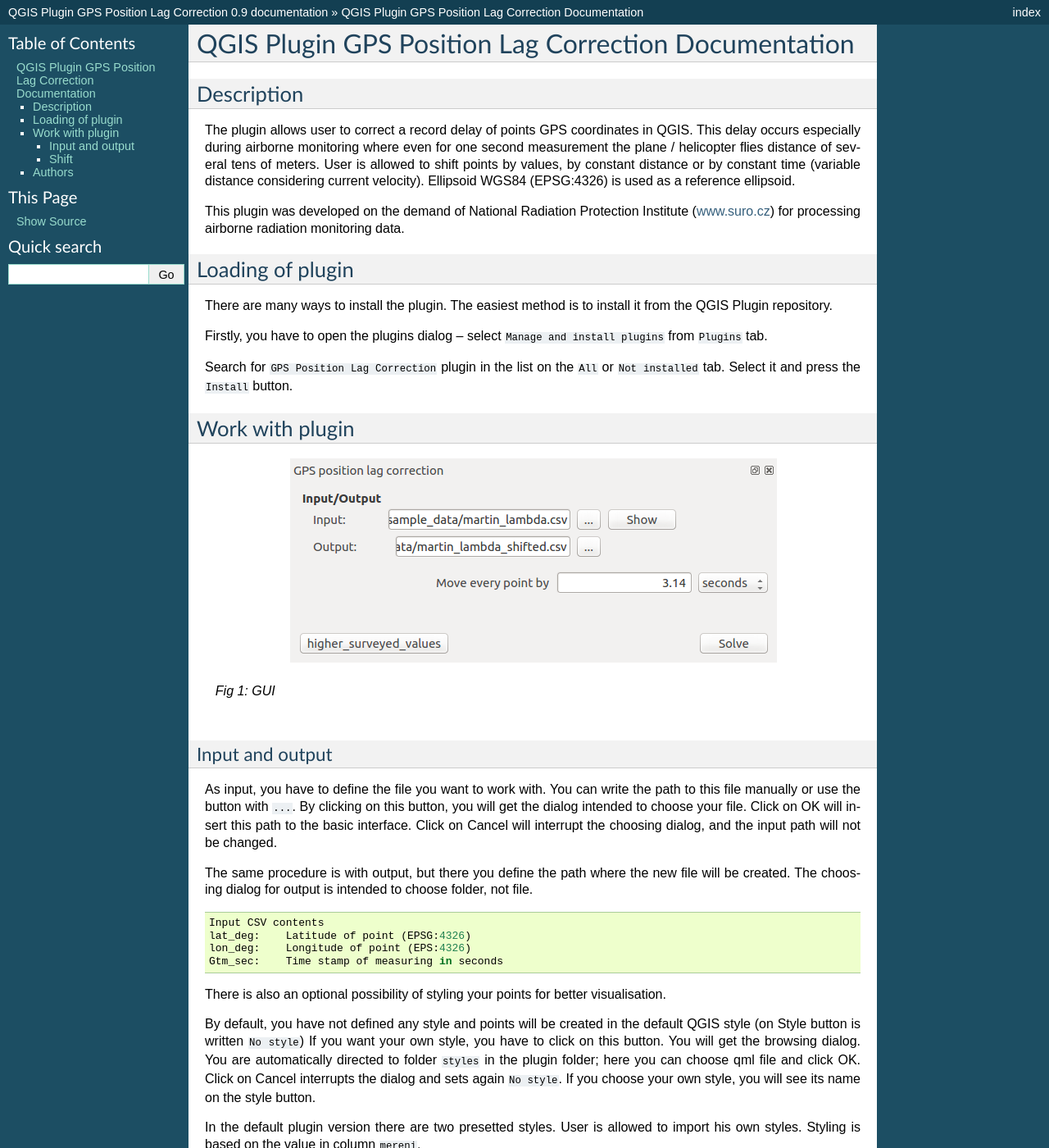
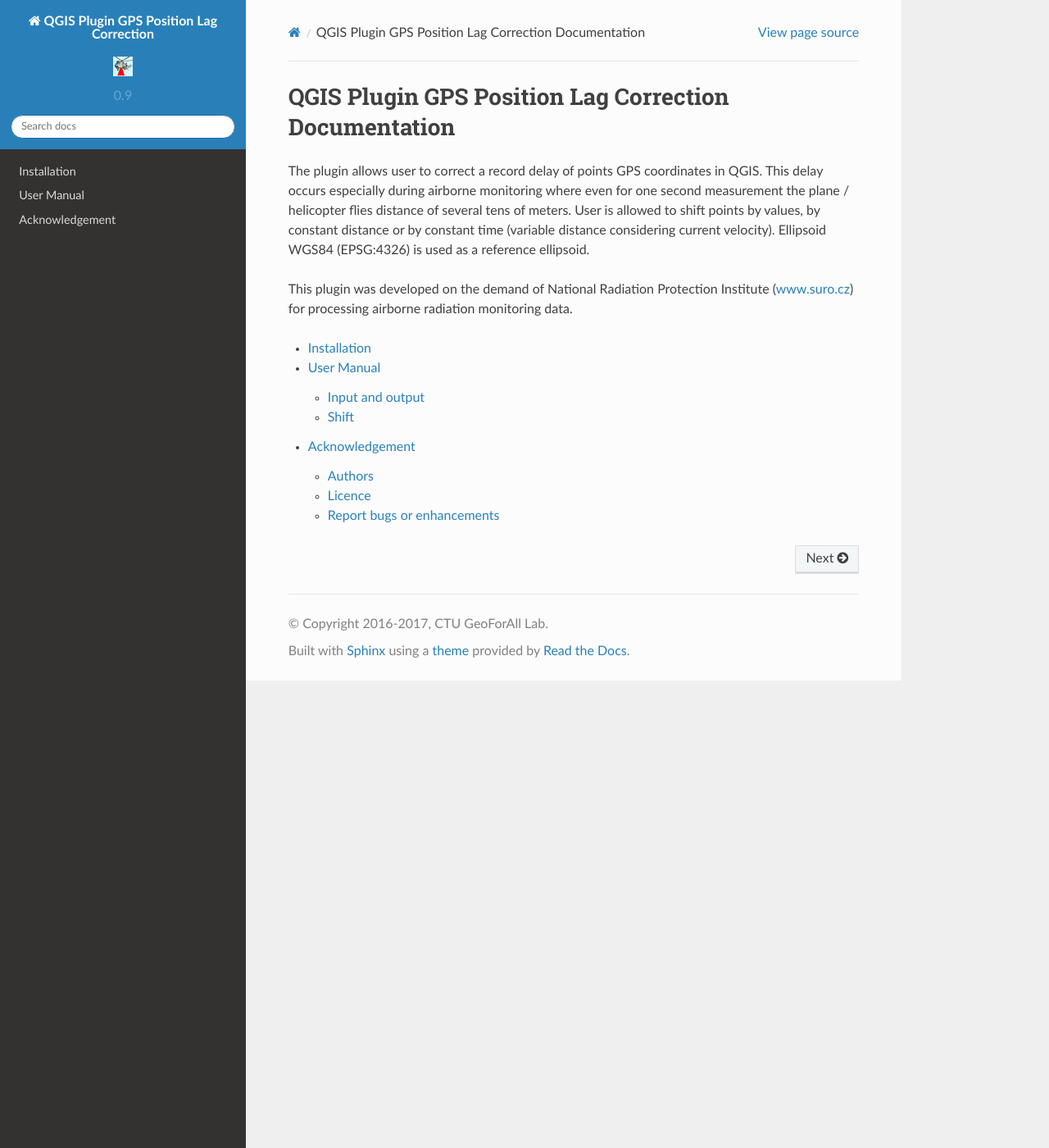
Before and after one commit to ctu-geoforall-lab/qgis-position-lag-correction-plugin, a Sphinx documentation site: the page built from docs/source/index.rst, in a window 1280 px wide and 1400 px high. Shown: the whole window at 82% size. Built offline with Sphinx 7.4.7 and the Read the Docs theme 2.0.0, drawn with Linux system fonts in a browser that asks for light colours; formulas are drawn with MathJax 3; some of the changed text lies outside the part shown.

Commit message:
redesign docs

```diff
--- a/docs/source/conf.py
+++ b/docs/source/conf.py
@@ -12,6 +12,7 @@
 # serve to show the default.
 
 import sys, os
+import sphinx_rtd_theme
 
 # If extensions (or modules to document with autodoc) are in another directory,
 # add these directories to sys.path here. If the directory is relative to the
@@ -25,7 +26,9 @@ import sys, os
 
 # Add any Sphinx extension module names here, as strings. They can be extensions
 # coming with Sphinx (named 'sphinx.ext.*') or your custom ones.
-extensions = ['sphinx.ext.todo', 'sphinx.ext.pngmath', 'sphinx.ext.viewcode']
+sys.path.append(os.path.abspath('extensions'))
+extensions = ['sphinx.ext.todo', 'sphinx.ext.pngmath', 'sphinx.ext.viewcode',
+              'autoimage', 'numfig']
 
 # Add any paths that contain templates here, relative to this directory.
 templates_path = ['_templates']
@@ -41,7 +44,7 @@ master_doc = 'index'
 
 # General information about the project.
 project = u'QGIS Plugin GPS Position Lag Correction'
-copyright = u'2016-2017, Ondřej Pešek (CTU GeoForAll Lab)'
+copyright = u'2016-2017, CTU GeoForAll Lab'
 
 # The version info for the project you're documenting, acts as replacement for
 # |version| and |release|, also used in various other places throughout the
@@ -91,7 +94,7 @@ pygments_style = 'sphinx'
 
 # The theme to use for HTML and HTML Help pages.  See the documentation for
 # a list of builtin themes.
-html_theme = 'default'
+html_theme = 'sphinx_rtd_theme'
 
 # Theme options are theme-specific and customize the look and feel of a theme
 # further.  For a list of options available for each theme, see the
@@ -110,7 +113,7 @@ html_theme = 'default'
 
 # The name of an image file (relative to this directory) to place at the top
 # of the sidebar.
-#html_logo = None
+html_logo = 'images/icon.png'
 
 # The name of an image file (within the static path) to use as favicon of the
 # docs.  This file should be a Windows icon file (.ico) being 16x16 or 32x32
--- /dev/null
+++ b/docs/source/extensions/autoimage.py
@@ -0,0 +1,88 @@
+# source: https://github.com/GISMentors/sphinx-template/tree/master/_extensions
+# customization by Ludmila Furtkevicova
+
+import os
+from docutils import nodes
+from docutils.parsers.rst import directives
+from docutils.parsers.rst.directives.images import Figure
+
+
+def find_image(path, filename):
+    dirs = [os.path.join(path,o) for o in os.listdir(path) if os.path.isdir(os.path.join(path,o))]
+    dirs.insert(0, '.')
+    for path in dirs:
+        fname = os.path.join(path, filename)
+        if os.path.exists(fname + '.pdf'):
+            return fname + '.pdf'
+        elif os.path.exists(fname + '.png'):
+            return fname + '.png'
+        elif os.path.exists(fname):
+            return filename
+
+    raise Exception('{} not found'.format(filename))
+
+def align(argument):
+    """Conversion function for the "align" option."""
+    return directives.choice(argument, ('left', 'center', 'right'))
+
+class Autoimage(Figure):
+    option_spec = {'scale-html': directives.percentage,
+                   'scale-latex': directives.percentage,
+                   'scale-epub2': directives.percentage,
+                   'scale-mobi': directives.percentage,
+                   'scale': directives.percentage,
+                   'class': directives.class_option,
+                   'align': align,
+                   'height': directives.length_or_unitless,
+                   'width': directives.length_or_percentage_or_unitless,
+                   }
+
+    def run(self):
+        old_filename = self.arguments[0]
+        env = self.state.document.settings.env
+        builder_name = env.app.builder.name
+
+        if builder_name == 'latex':
+            self.arguments[0] = find_image(env.config.image_dir, old_filename)
+            if env.config.black_and_white:
+                bw_image = find_image(env.config.image_dir_black_white, old_filename)
+                if bw_image:
+                    self.arguments[0] = bw_image
+        else:
+            self.arguments[0] = find_image(env.config.image_dir, old_filename)
+
+        # this doesn't quite work because sphinx stores the previous
+        # values and share among builds. If I do a make clean between
+        # each run it works. Yuck.
+        # I need to run sphinx-build with -E
+        if builder_name == 'latex':
+            classname = self.options.get('class', [''])[0]
+            scale = self.options.get('scale-' + builder_name, -1)
+            if scale > 0:
+                self.options['scale'] = scale
+            elif classname == 'small':
+                self.options['scale'] = 50
+            elif classname == 'middle':
+                self.options['scale'] = 80
+            elif classname == 'large':
+                self.options['scale'] = 100
+            else:
+                self.options['scale'] = 55
+        else:
+            width = self.options.get('width', None)
+            if width:
+                self.options['width'] = width
+            height = self.options.get('height', None)
+            if height:
+                self.options['height'] = height
+
+        self.options['align'] = self.options.get('align', 'center')
+
+        return super(Autoimage, self).run()
+
+
+def setup(app):
+    app.add_directive('figure', Autoimage)
+    app.add_config_value('image_dir', '.', False)
+    app.add_config_value('black_and_white', False, True)
+    app.add_config_value('image_dir_black_white', 'figs-bw', False)
--- /dev/null
+++ b/docs/source/extensions/numfig.py
@@ -0,0 +1,111 @@
+# source: https://github.com/GISMentors/sphinx-template/tree/master/_extensions
+# customization by Ludmila Furtkevicova
+# -*- coding: utf-8 -*-
+
+from docutils.nodes import figure, caption, Text, reference, raw, SkipNode, Element
+from sphinx.roles import XRefRole
+
+
+# Element classes
+
+class page_ref(reference):
+    pass
+
+class num_ref(reference):
+    pass
+
+
+# Visit/depart functions
+
+def skip_page_ref(self, node):
+    raise SkipNode
+
+def latex_visit_page_ref(self, node):
+    self.body.append("\\pageref{%s:%s}" % (node['refdoc'], node['reftarget']))
+    raise SkipNode
+
+def latex_visit_num_ref(self, node):
+    fields = node['reftarget'].split('#')
+    if len(fields) > 1:
+        label, target = fields
+        ref_link = '%s:%s' % (node['refdoc'], target)
+        latex = "\\hyperref[%s]{%s \\ref*{%s}}" % (ref_link, label, ref_link)
+        self.body.append(latex)
+    else:
+        self.body.append('\\ref{%s:%s}' % (node['refdoc'], fields[0]))
+
+    raise SkipNode
+
+
+def doctree_read(app, doctree):
+    # first generate figure numbers for each figure
+    env = app.builder.env
+    figid_docname_map = getattr(env, 'figid_docname_map', {})
+
+    for figure_info in doctree.traverse(figure):
+        for id in figure_info['ids']:
+            figid_docname_map[id] = env.docname
+
+    env.figid_docname_map = figid_docname_map
+
+
+def doctree_resolved(app, doctree, docname):
+    i = 1
+    figids = {}
+    for figure_info in doctree.traverse(figure):
+        if app.builder.name != 'latex' and app.config.number_figures:
+            for cap in figure_info.traverse(caption):
+                cap[0] = Text("%s %d: %s" % (app.config.figure_caption_prefix, i, cap[0]))
+
+        for id in figure_info['ids']:
+            figids[id] = i
+
+        i += 1
+
+
+    # replace numfig nodes with links
+    if app.builder.name != 'latex':
+        for ref_info in doctree.traverse(num_ref):
+            if '#' in ref_info['reftarget']:
+                label, target = ref_info['reftarget'].split('#')
+                labelfmt = label + " %d"
+            else:
+                labelfmt = '%d'
+                target = ref_info['reftarget']
+
+            if target not in figids:
+                continue
+
+            if app.builder.name == 'html':
+                target_doc = app.builder.env.figid_docname_map[target]
+                link = "%s#%s" % (app.builder.get_relative_uri(docname, target_doc),
+                                  target)
+                html = '<a class="pageref" href="%s">Fig. %s</a>' % (link, labelfmt %(figids[target]))
+                ref_info.replace_self(raw(html, html, format='html'))
+            else:
+                ref_info.replace_self(Text(labelfmt % (figids[target])))
+
+
+def clean_env(app):
+    app.builder.env.i=1
+    app.builder.env.figid_docname_map = {}
+
+def setup(app):
+    app.add_config_value('number_figures', True, True)
+    app.add_config_value('figure_caption_prefix', u"Figure", True)
+
+    app.add_node(page_ref,
+                 text=(skip_page_ref, None),
+                 html=(skip_page_ref, None),
+                 latex=(latex_visit_page_ref, None))
+
+    app.add_role('page', XRefRole(nodeclass=page_ref))
+
+    app.add_node(num_ref,
+                 latex=(latex_visit_num_ref, None))
+
+    app.add_role('num', XRefRole(nodeclass=num_ref))
+
+    app.connect("builder-inited", clean_env)
+    app.connect('doctree-read', doctree_read)
+    app.connect('doctree-resolved', doctree_resolved)
--- a/docs/source/index.rst
+++ b/docs/source/index.rst
@@ -1,123 +1,21 @@
-.. PositionLagCorrection documentation master file, created by
-   sphinx-quickstart on Sun Feb 12 17:11:03 2012.
-   You can adapt this file completely to your liking, but it should at least
-   contain the root `toctree` directive.
-
 QGIS Plugin GPS Position Lag Correction Documentation
 =====================================================
 
-Description
-***********
+The plugin allows user to correct a record delay of points GPS
+coordinates in QGIS. This delay occurs especially during airborne
+monitoring where even for one second measurement the plane /
+helicopter flies distance of several tens of meters. User is allowed
+to shift points by values, by constant distance or by constant time
+(variable distance considering current velocity).  Ellipsoid WGS84
+(EPSG:4326) is used as a reference ellipsoid.
 
-The plugin allows user to correct a record delay of points GPS coordinates
-in QGIS. This delay occurs especially during airborne monitoring where even
-for one second measurement the plane / helicopter flies distance of several
-tens of meters. User is allowed to shift points by values, by constant
-distance or by constant time (variable distance considering current velocity).
-Ellipsoid WGS84 (EPSG:4326) is used as a reference ellipsoid.
+This plugin was developed on the demand of National Radiation
+Protection Institute (`www.suro.cz <http://www.suro.cz>`__) for
+processing airborne radiation monitoring data.
 
-This plugin was developed on the demand of National Radiation Protection
-Institute (`www.suro.cz <http://www.suro.cz>`__) for processing airborne
-radiation monitoring data.
+.. toctree::
+   :maxdepth: 2
 
-Loading of plugin
-*****************
-There are many ways to install the plugin. The easiest method is to install
-it from the QGIS Plugin repository.
-
-Firstly, you have to open the plugins dialog – select
-``Manage and install plugins`` from
-``Plugins`` tab.
-
-Search for ``GPS Position Lag Correction`` plugin in
-the list on the ``All`` or ``Not installed`` tab.
-Select it and press the ``Install`` button.
-
-Work with plugin
-****************
-
-.. figure:: screenshot-gui.png
-
-   *Fig 1: GUI*
-
-Input and output
-----------------
-As input, you have to define the file you want to work
-with. You can write the path to this file manually or
-use the button with ``...``. By clicking
-on this button, you will get the dialog intended to
-choose your file. Click on OK will insert this path
-to the basic interface. Click
-on Cancel will interrupt the choosing dialog,
-and the input path will not be changed.
-
-The same procedure is with output, but there you define
-the path where the new file will be created.
-The choosing dialog for output is intended to
-choose folder, not file.
-
-::
-
-   Input CSV contents
-   lat_deg:    Latitude of point (EPSG:4326)
-   lon_deg:    Longitude of point (EPS:4326)
-   Gtm_sec:    Time stamp of measuring in seconds
-
-There is also an optional possibility of styling your points
-for better visualisation.
-
-By default, you have not defined any style
-and points will be created in the default QGIS style
-(on Style button is written ``No style``)
-If you want your own style, you have to click on
-this button. You will get the browsing dialog.
-You are automatically directed to folder
-``styles`` in the plugin folder; here you can
-choose qml file and click OK. Click on Cancel
-interrupts the dialog and sets again ``No style``.
-If you choose your own style, you will see its name on the style button.
-
-In the default plugin version there are two presetted styles.
-User is allowed to import his own styles. Styling is based on the value in
-column ``mereni``.
-
-If user prefers to visualise both the input and the output from one dialog,
-it is allowed by the ``Show`` button. Input layer is also styled and it gives
-user the opportunity to compary the shifted values with the original ones.
-
-.. figure:: screenshot-styled.png
-
-   *Fig 2: Styled input*
-
-Shift
------
-Shift is done by clicking on the button ``Solve``. User should define value of
-shif and can choose units - values, meters (distance) or seconds (variable
-distance considering current velocity). Points are shifted on a trajectory.
-
-.. figure:: screenshot-shifted.png
-
-   *Fig 3: Red ones shifted by 1.14 seconds*
-
-
-Authors
-*******
-
-* Ondrej Pesek
-
-`GeoForAll Laboratory <http://geomatics.fsv.cvut.cz/research/osgeorel/>`__ at
-Czech Technical University in Prague, Czech Republic
-
-In collaboration with `SURO <http://www.suro.cz>`__
-
-Under supervison of Martin Landa
-
-Licence
-^^^^^^^
-
-Source code (https://github.com/ctu-geoforall-lab/qgis-position-lag-correction-plugin) licenced under GNU GPL 3.
-
-Report bugs
-^^^^^^^^^^^
-
-Please report bugs at https://github.com/ctu-geoforall-lab/qgis-position-lag-correction-plugin/issues
+   installation
+   user-manual
+   acknowledgement
```
Also changed, not shown: docs/source/acknowledgement.rst (added, +30 -0 lines), docs/source/installation.rst (added, +12 -0 lines), docs/source/user-manual.rst (added, +65 -0 lines), docs/source/images/icon.png (added), docs/source/images/screenshot-gui.png (renamed from docs/source/screenshot-gui.png), docs/source/images/screenshot-shifted.png (renamed from docs/source/screenshot-shifted.png), docs/source/images/screenshot-styled.png (renamed from docs/source/screenshot-styled.png), 1 other file.
